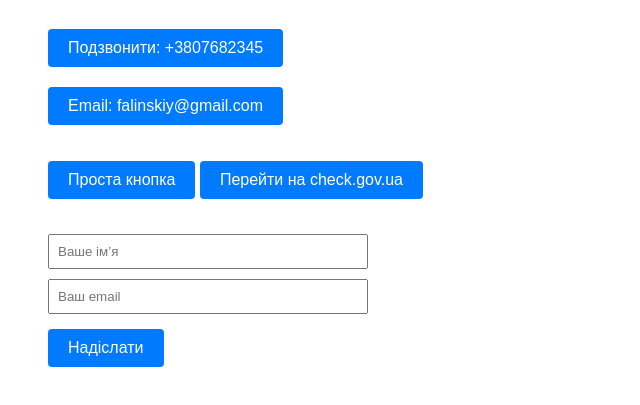
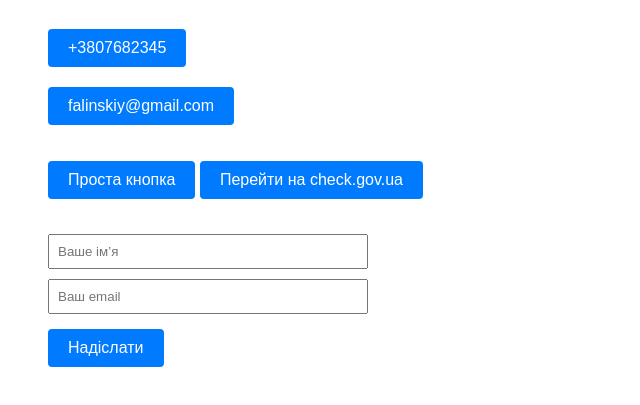
Before and after one commit to Sneg1ur/-, a plain HTML site: page index.html in a window 1280 px wide. Shown: the part 109-514 px from the top of the page, without its empty margins (0-640 px from the left). Drawn offline with Linux system fonts and the light colour scheme.

Commit message:
Update index.html

```diff
--- a/index.html
+++ b/index.html
@@ -14,6 +14,7 @@ j=d.createElement(s),dl=l!='dataLayer'?'&l='+l:'';j.async=true;j.src=
 'https://www.googletagmanager.com/gtm.js?id='+i+dl;f.parentNode.insertBefore(j,f);
 })(window,document,'script','dataLayer','GTM-TFSFSKZ5');</script>
 <!-- End Google Tag Manager -->
+  </script>
   <!-- End GTM HEAD -->
 
   <style>
@@ -21,7 +22,7 @@ j=d.createElement(s),dl=l!='dataLayer'?'&l='+l:'';j.async=true;j.src=
       font-family: sans-serif;
       padding: 40px;
     }
-    button, a {
+    button, a, span.clickable {
       padding: 10px 20px;
       font-size: 16px;
       margin: 10px 0;
@@ -31,8 +32,9 @@ j=d.createElement(s),dl=l!='dataLayer'?'&l='+l:'';j.async=true;j.src=
       background-color: #007bff;
       border: none;
       border-radius: 4px;
+      cursor: pointer;
     }
-    button:hover, a:hover {
+    button:hover, a:hover, span.clickable:hover {
       background-color: #0056b3;
     }
     form {
@@ -47,15 +49,16 @@ j=d.createElement(s),dl=l!='dataLayer'?'&l='+l:'';j.async=true;j.src=
 </head>
 <body>
 
-<!-- Google Tag Manager (noscript) -->
+  <!-- Google Tag Manager (noscript) -->
 <noscript><iframe src="https://www.googletagmanager.com/ns.html?id=GTM-TFSFSKZ5"
 height="0" width="0" style="display:none;visibility:hidden"></iframe></noscript>
 <!-- End Google Tag Manager (noscript) -->
+
   <h1>Мій тестовий сайт для GTM</h1>
 
   <p>
-    <a href="tel:+3807682345" id="phone-link">Подзвонити: +3807682345</a><br />
-    <a href="mailto:falinskiy@gmail.com" id="email-link">Email: falinskiy@gmail.com</a>
+    <span id="phone-text" class="clickable">+3807682345</span><br />
+    <span id="email-text" class="clickable">falinskiy@gmail.com</span>
   </p>
 
   <button id="simple-button">Проста кнопка</button>
```
